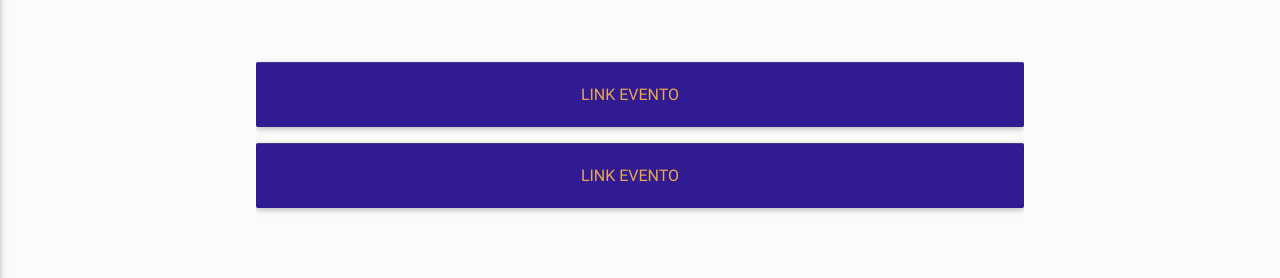
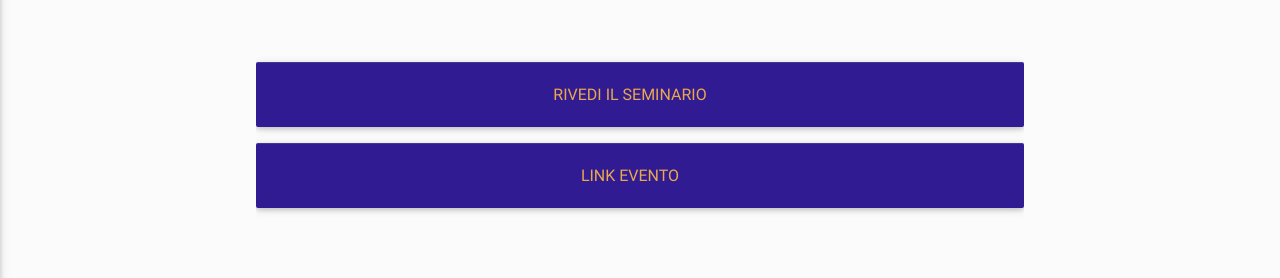
Before and after one commit to ai-sf/aisf_perugia, a Jekyll site: the page built from index.html, in a window 1280 px wide. Shown: the part 564-842 px from the top of the page. Built offline with Jekyll 4.4.1, drawn with Linux system fonts in a browser that asks for light colours; nearby versions of some CDN libraries.

Commit message:
Update index.html

```diff
--- a/index.html
+++ b/index.html
@@ -68,8 +68,8 @@ In questo seminario verranno introdotte le basi fisiche per la comprensione degl
              <div class="card-content white-text">
              </div>
              <div class="card-action">
-               <a href="https://teams.microsoft.com/l/meetup-join/19%3ameeting_M2QyYzYxZWYtYmE4MS00ODUxLTljODUtMzhkODlkNWU1MTcz%40thread.v2/0?context=%7b%22Tid%22%3a%22067e7d20-e70f-42c6-ae10-8b07e8c4a003%22%2c%22Oid%22%3a%22beb51a15-4474-44cb-9a7b-cd6b32df81a1%22%7d">
-                 Link Evento</a>
+               <a href="https://fb.watch/2q8urf5MM1/">
+                 Rivedi il Seminario</a>
              </div>
            </div>
          </div>
```
